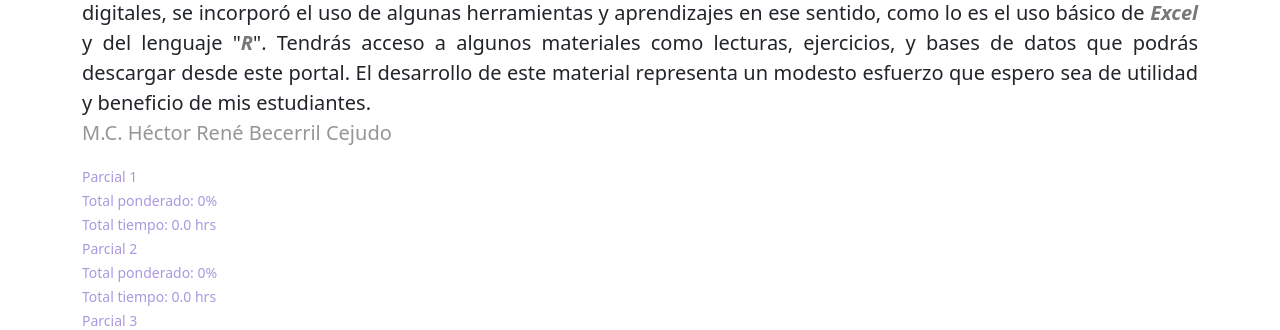
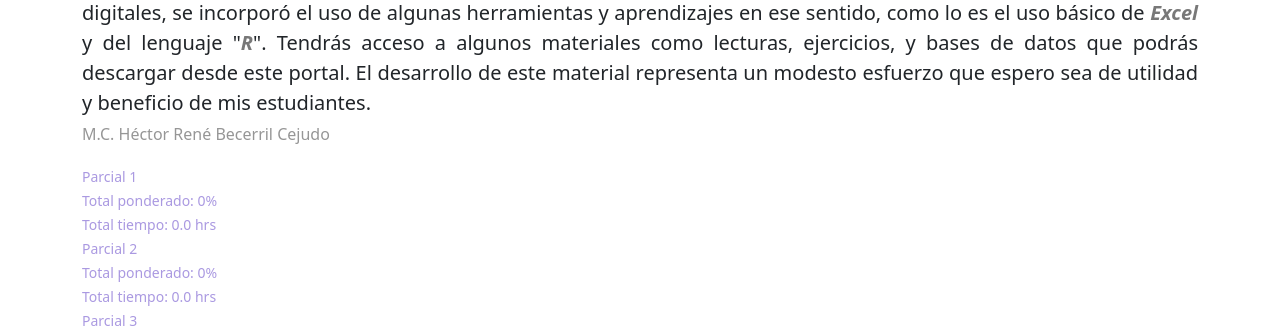
Before and after one commit to renebec/Math1-2025, a Flask app: template templates/home.html in a window 1280 px wide. Shown: the part 690-1020 px from the top of the page. Run offline with Flask 3, Linux system fonts and the light colour scheme; the template is opened without the code that fills it, so the values that code supplies are empty.

Commit message:
my name font

```diff
--- a/templates/home.html
+++ b/templates/home.html
@@ -93,7 +93,7 @@
         <h2 class="text-center mt-4 mb-2" style="color:rgb(100,100,100);">
             Acerca del curso
         </h2>
-        <p class="lead">Bienvenidos a este curso orientado a trabajar y desarrollar el pensamiento estadístico y probabilístico. Los contenidos se desarrollarán a través de 15 progresiones que abordaremos gradualmente; cada una conformada a su vez por tres momentos de aprendizaje: apertura, desarrollo y cierre. Dada la importancia actual y futura de las tecnologías digitales, se incorporó el uso de algunas herramientas y aprendizajes en ese sentido, como lo es el uso básico de <i style="font-weight:bold;color:rgb(120,120,120)">Excel</i> y del lenguaje "<i style="font-weight:bold;color:rgb(120,120,120)">R</i>". Tendrás acceso a algunos materiales como lecturas, ejercicios, y bases de datos que podrás descargar desde este portal. El desarrollo de este material representa un modesto esfuerzo que espero sea de utilidad y beneficio de mis estudiantes.<br><br<i style="color:rgb(150,150,150);">M.C. Héctor René Becerril Cejudo</i></p>
+        <p class="lead">Bienvenidos a este curso orientado a trabajar y desarrollar el pensamiento estadístico y probabilístico. Los contenidos se desarrollarán a través de 15 progresiones que abordaremos gradualmente; cada una conformada a su vez por tres momentos de aprendizaje: apertura, desarrollo y cierre. Dada la importancia actual y futura de las tecnologías digitales, se incorporó el uso de algunas herramientas y aprendizajes en ese sentido, como lo es el uso básico de <i style="font-weight:bold;color:rgb(120,120,120)">Excel</i> y del lenguaje "<i style="font-weight:bold;color:rgb(120,120,120)">R</i>". Tendrás acceso a algunos materiales como lecturas, ejercicios, y bases de datos que podrás descargar desde este portal. El desarrollo de este material representa un modesto esfuerzo que espero sea de utilidad y beneficio de mis estudiantes.<br><br<i style="color:rgb(150,150,150);font-size:16px">M.C. Héctor René Becerril Cejudo</i></p>
 
         <div>
             {% set item = (pg | selectattr('parcial', 'equalto', 'Parcial 1') |                 first) %}
```
